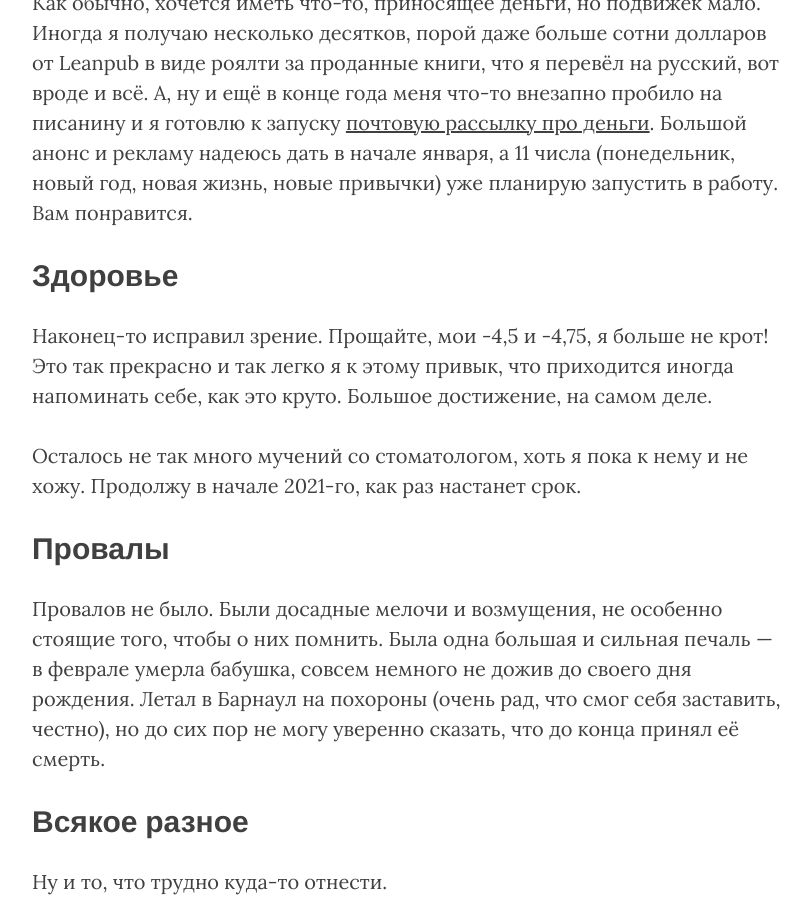
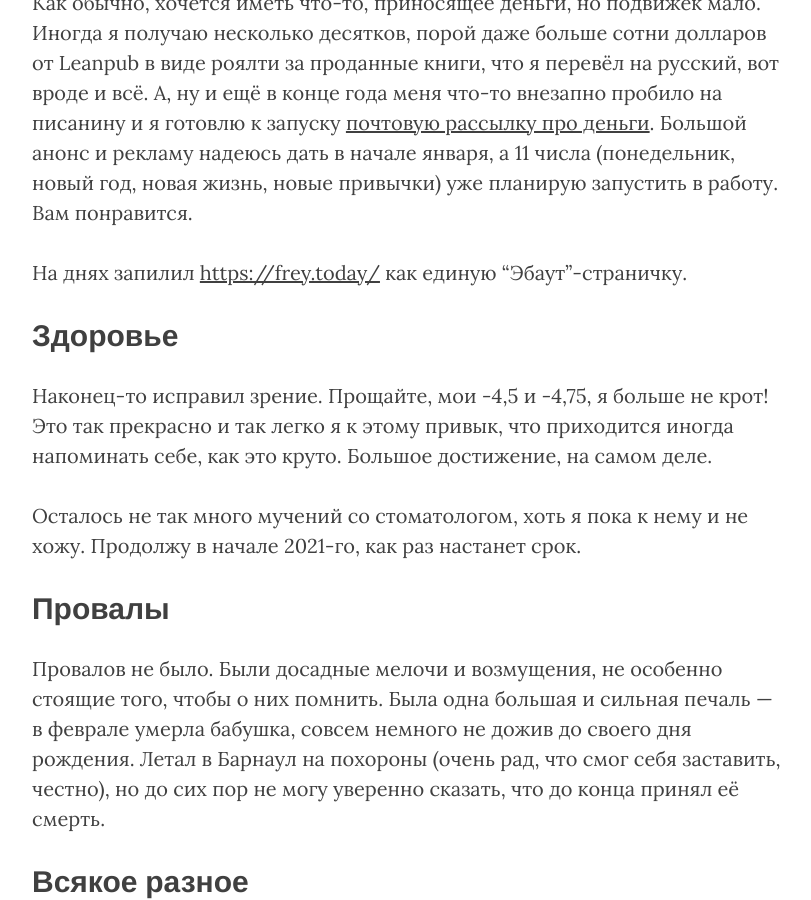
Before and after one commit to Freika/freika.github.io, a Jekyll site: the page built from _posts/2021-01-01-itogi-2020.md, in a window 1280 px wide and 900 px high, scrolled down 2377 px. Shown: the whole window, without its empty margins (233-1044 px from the left). Built offline with Jekyll 4.4.1, drawn with Linux system fonts in a browser that asks for light colours; nearby versions of some CDN libraries; comment, search, counter and statistics services are not loaded.

Commit message:
Add freytoday.

```diff
--- a/_posts/2021-01-01-itogi-2020.md
+++ b/_posts/2021-01-01-itogi-2020.md
@@ -32,6 +32,8 @@ description: "Wait, what, that's it?"
 
 Как обычно, хочется иметь что-то, приносящее деньги, но подвижек мало. Иногда я получаю несколько десятков, порой даже больше сотни долларов от Leanpub в виде роялти за проданные книги, что я перевёл на русский, вот вроде и всё. А, ну и ещё в конце года меня что-то внезапно пробило на писанину и я готовлю к запуску [почтовую рассылку про деньги](https://whereismymoney.club). Большой анонс и рекламу надеюсь дать в начале января, а 11 числа (понедельник, новый год, новая жизнь, новые привычки) уже планирую запустить в работу. Вам понравится.
 
+На днях запилил [https://frey.today/](https://frey.today/) как единую "Эбаут"-страничку.
+
 ## Здоровье
 
 Наконец-то исправил зрение. Прощайте, мои -4,5 и -4,75, я больше не крот! Это так прекрасно и так легко я к этому привык, что приходится иногда напоминать себе, как это круто. Большое достижение, на самом деле.
```
